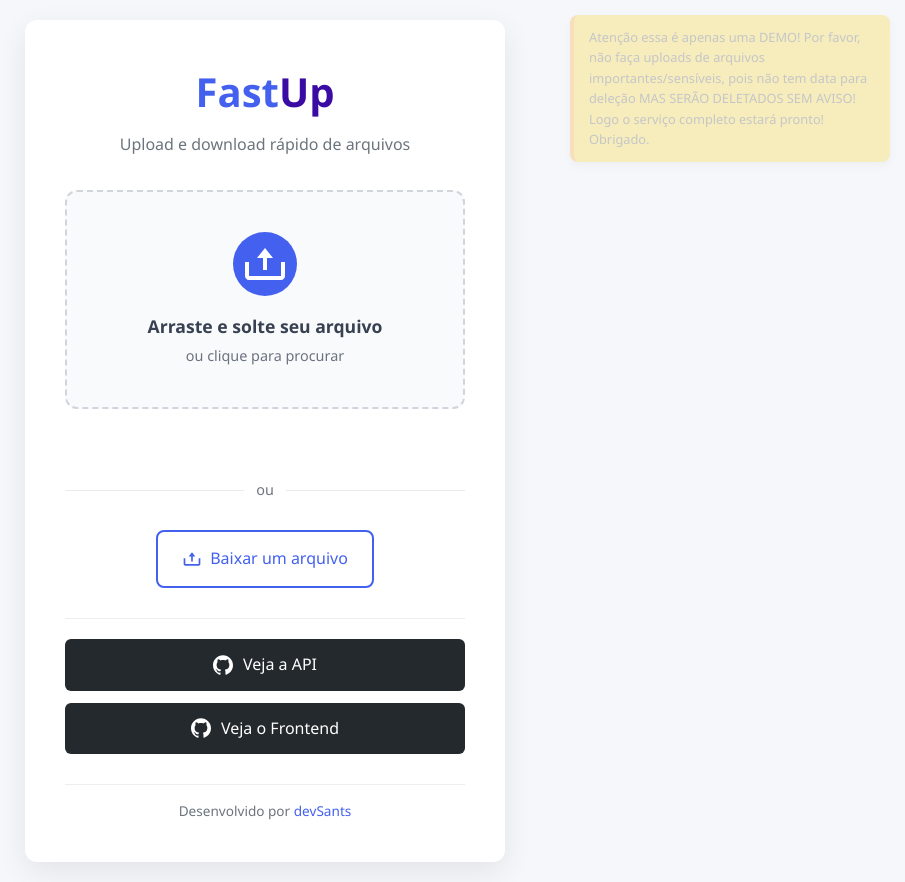
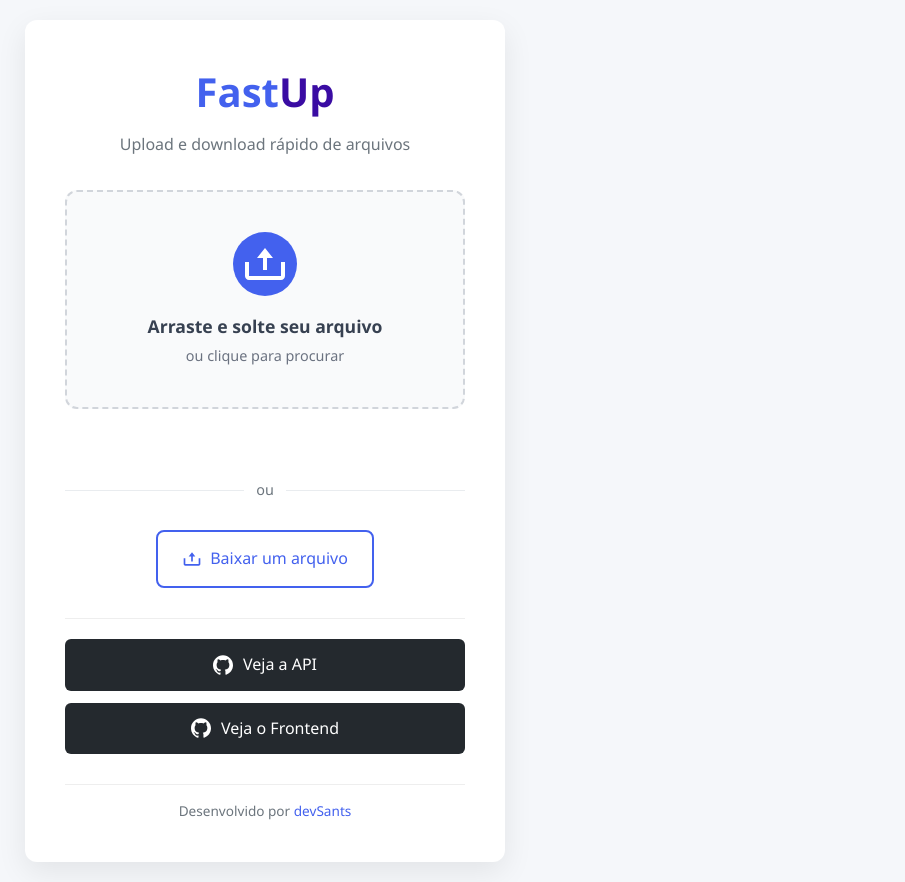
Before and after one commit to devsants/fastup-front, a React (Create React App) app: page / in a window 1280 px wide. Shown: the whole page, without its empty margins (375-1280 px from the left). Built offline with nearby package versions, Linux system fonts and the light colour scheme.

Commit message:
FastUp Demo v1.0

```diff
--- a/src/components/styles/Upload.css
+++ b/src/components/styles/Upload.css
@@ -28,7 +28,7 @@ body {
   opacity: 1;
   box-shadow: 0 4px 12px rgba(0, 0, 0, 0.15);
   border-left: 4px solid #ff9900;
-  animation: fadeOut 12s forwards;
+  animation: fadeOut 5s forwards;
 
 }
 
@@ -75,7 +75,7 @@ body {
 
 @keyframes fadeOut {
   from { opacity: 1; }
-  to { opacity: 0 }
+  to { opacity: 0; display: none;}
 }
 
 .drop-overlay-content {
```
